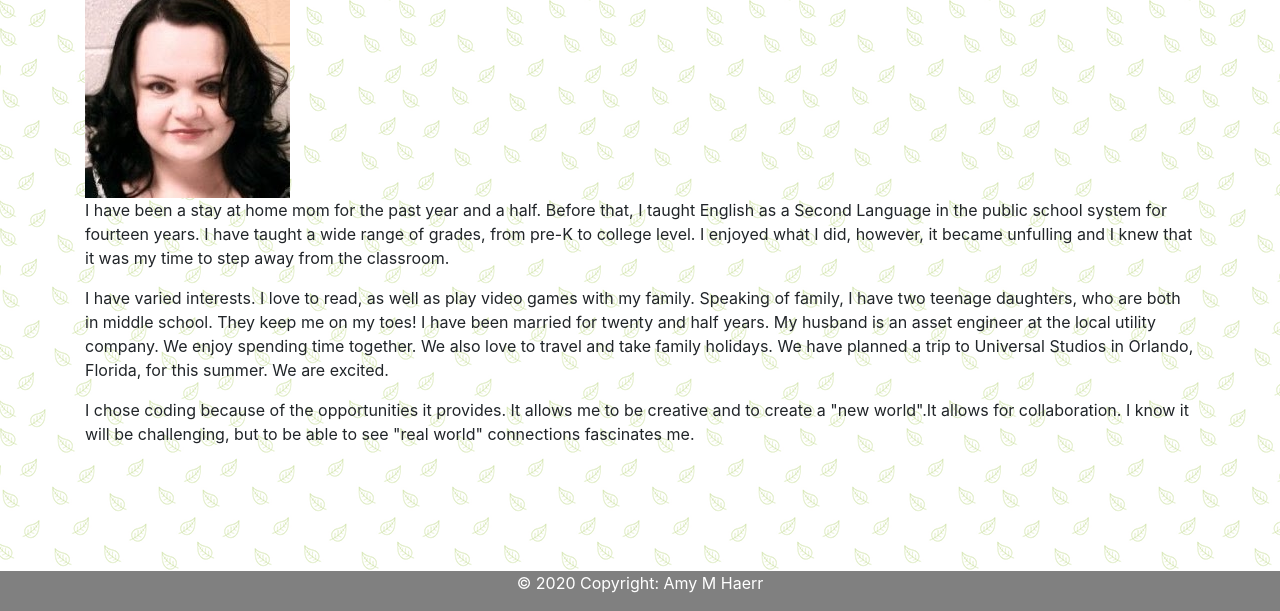
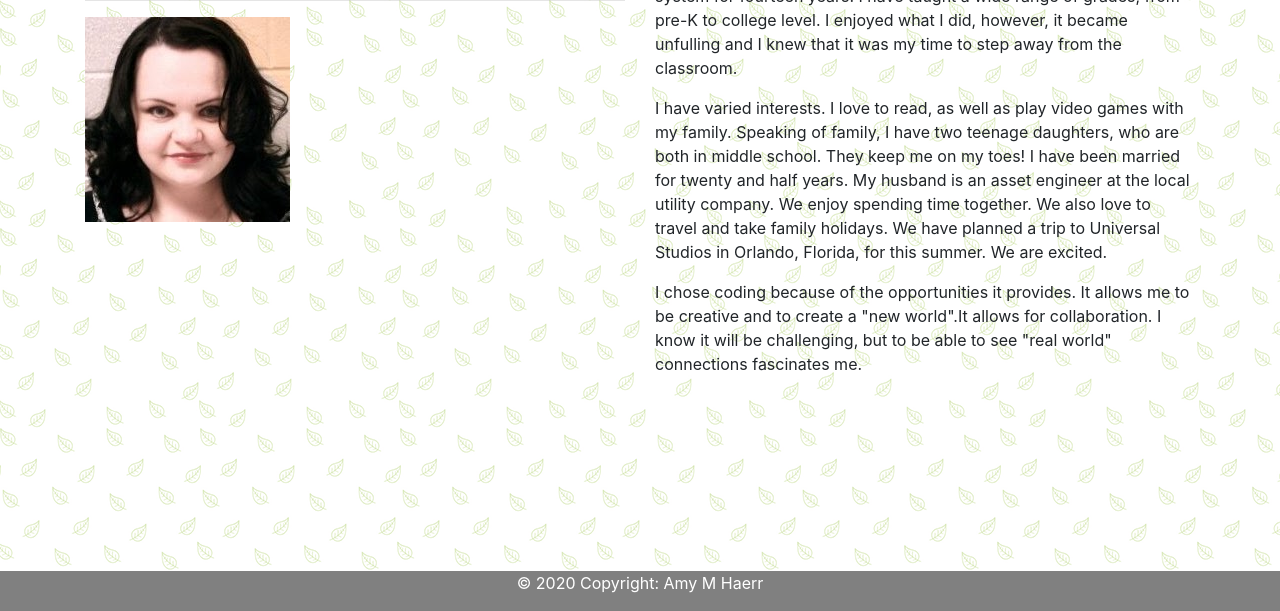
Before and after one commit to amyhaerr/Bootstrap-Portfolio, a plain HTML site: page index.html in a window 1280 px wide. Shown: the part 189-800 px from the top of the page. Drawn offline with nearby package versions, Linux system fonts and the light colour scheme.

Commit message:
fix main container

```diff
--- a/index.html
+++ b/index.html
@@ -70,47 +70,37 @@
 
 
 
-<main class="container">
-    <section class="row">
-        <div class="col">
-            <article class="block">
-                <h1 class="block-header">About Me</h1>
-                <hr />
-                <img src="assets/images/amyhaerr.jpg" alt="Amy M Haerr" id="about-image"/>
+      <main class="container">
+        <section class="row">
+          <div class="col-md">
 
+            <br>
 
-            <p> I have been a stay at home mom for the past year and a half. Before that, I taught English as a Second
-                Language
-                in the public school system for fourteen years. I have taught a wide range of grades, from pre-K to college
-                level. I enjoyed what I
-                did, however, it became unfulling and I knew that it was my time to step away from the classroom. </p>
+              <h1 class="block-header">About Me</h1>
+            <hr>
+              <img src="assets/images/amyhaerr.jpg" alt="Amy M Haerr" id="about-image" />
+          </div>
+          <div class="col-md">
 
-                I have varied interests. I love to read, as well as play video games with my family. Speaking of family, I
+                <br>
+                <p> I have been a stay at home mom for the past year and a half. Before that, I taught English as a Second
+                  Language in the public school system for fourteen years. I have taught a wide range of grades, from pre-K to
+                  college level. I enjoyed what I did, however, it became unfulling and I knew that it was my time to step away from the classroom. </p>
+
+                <p> I have varied interests. I love to read, as well as play video games with my family. Speaking of family, I
                 have two teenage daughters,
                 who are both in middle school. They keep me on my toes! I have been married for twenty and half years. My
                 husband is an asset engineer at
                 the local utility company. We enjoy spending time together. We also love to travel and take family holidays.
-                We have planned a trip to
-                Universal Studios in Orlando, Florida, for this summer. We are excited.</p>
+                We have planned a trip to  Universal Studios in Orlando, Florida, for this summer. We are excited.</p>
 
-                I chose coding because of the opportunities it provides. It allows me to be creative and to
+                <p>I chose coding because of the opportunities it provides. It allows me to be creative and to
                 create a "new world".It allows for collaboration. I know it will be challenging, but to be able to see "real
                 world" connections
                 fascinates me.</p>
-
-
-
-
-            </article>
-
+          </div>
         </section>
-    </div>
-
-
-    </section>
-
-
-</main>
+      </main>
 
 <style>
     .footer {
```
